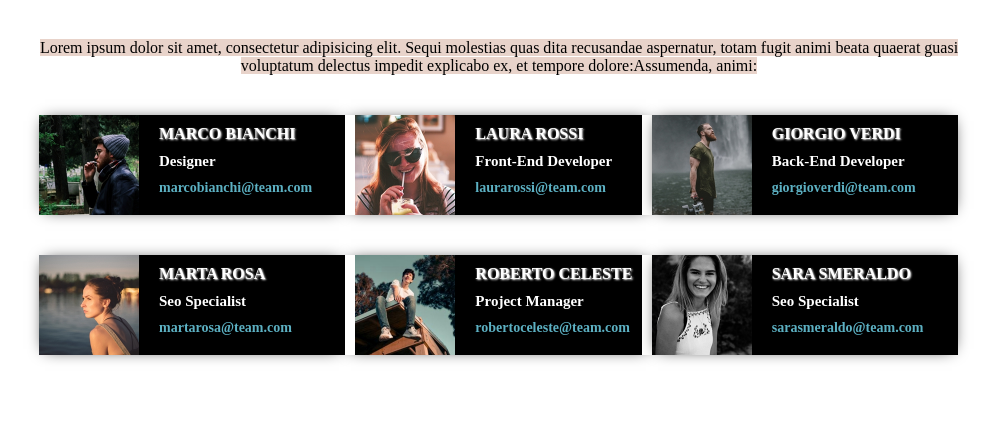
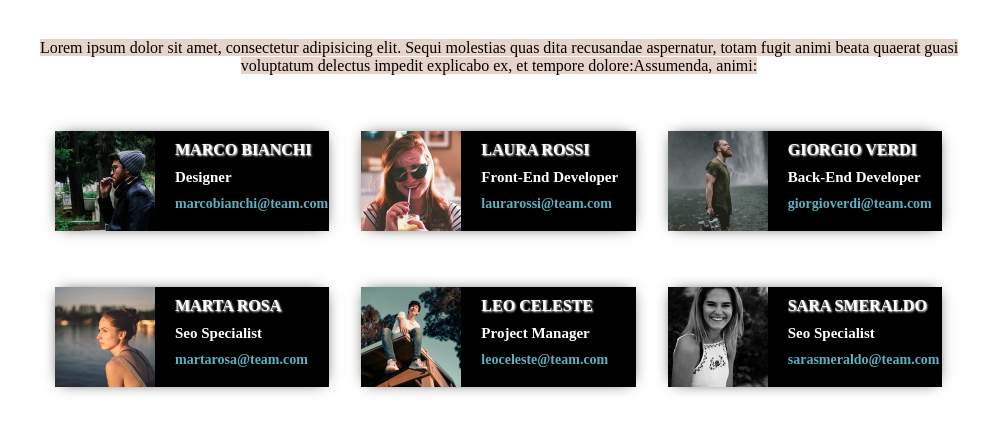
Before and after one commit to alessandrostorchi92/html-css-float-cards, a plain HTML site: page index.html in a window 1280 px wide. Shown: the part 98-530 px from the top of the page, without its empty margins (141-1137 px from the left). Drawn offline with Linux system fonts and the light colour scheme.

Commit message:
Impostazione migliorata dei margini

```diff
--- a/css/style.css
+++ b/css/style.css
@@ -68,18 +68,17 @@ mark {
 }
 
 .box {
-    width: 33.3%;
+    width: calc(33.3% - 32px);
     height: 100px;
     float: left;
     background-color: black;
     color: white;
     box-shadow: 0px 0px 15px -6px #000000;
+    margin: 16px;
 }
 
 .box-center {
     box-shadow: 0px 0px 15px -6px #000000;
-    border-left: 10px solid #FFFFFE;
-    border-right: 10px solid #FFFFFE;
 }
 
 .space-box {
--- a/index.html
+++ b/index.html
@@ -66,10 +66,10 @@
 
         <div class="box space-box box-center">
 
-          <img class="float-left" src="./img/male3.png" alt="Immagine Project Manager Roberto Celeste">
-          <h2 class="float-left">ROBERTO CELESTE</h2>
+          <img class="float-left" src="./img/male3.png" alt="Immagine Project Manager Leo Celeste">
+          <h2 class="float-left">LEO CELESTE</h2>
           <h3 class="float-left">Project Manager</h3>
-          <h4 class="float-left">robertoceleste@team.com</h4>
+          <h4 class="float-left">leoceleste@team.com</h4>
 
         </div>
 
```
